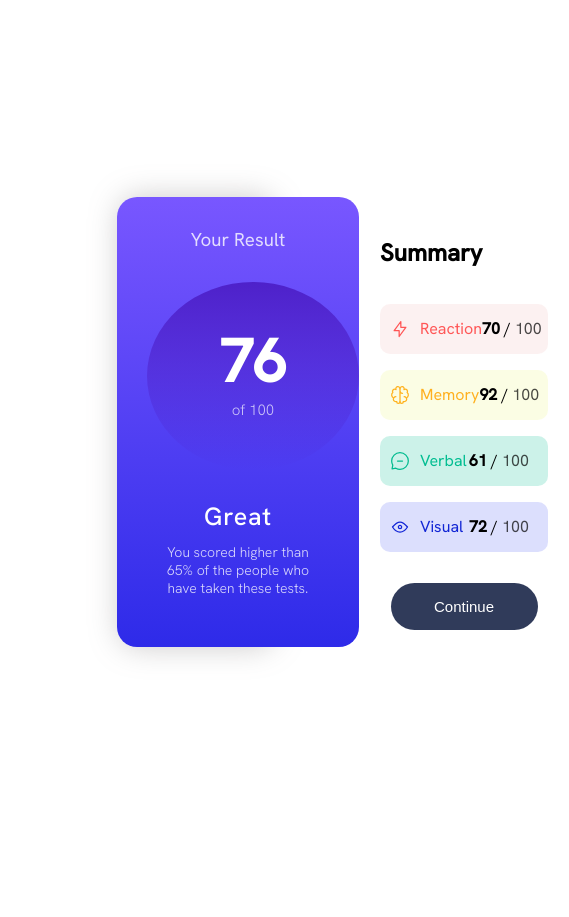
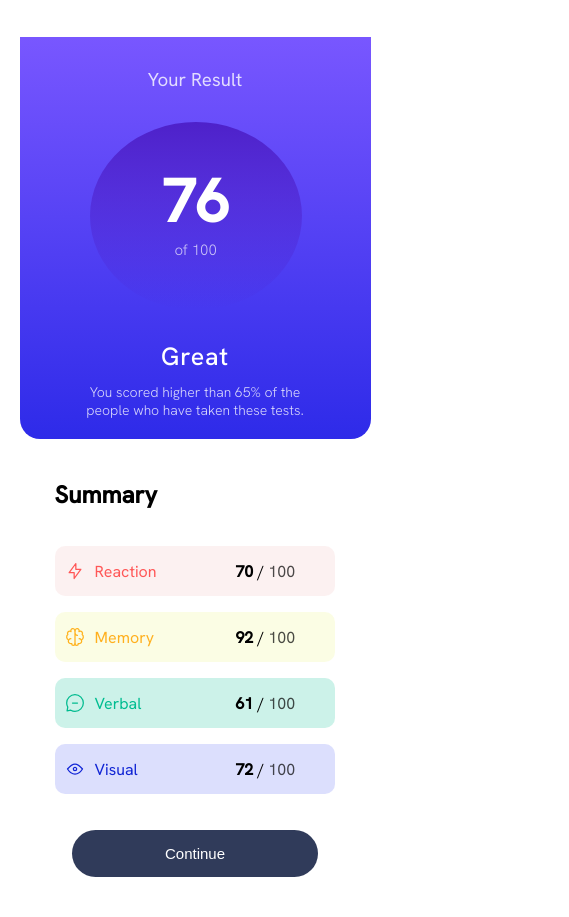
Before and after one commit to Ko-pai/new-project, a plain HTML site: page index.html in a window 390 px wide. Shown: the whole page, 569 px wide, since content can reach past the window. Before the commit the page ends 844 px from the top, so only its background shows below. Drawn offline with Linux system fonts and the light colour scheme.

Commit message:
Fixed Mobile View

```diff
--- a/index.html
+++ b/index.html
@@ -12,6 +12,7 @@
 </head>
 <body>
     <div class="main">
+        <div class="main-container">
             <div class="card-container">
                 <div class="left">
                     <h3>Your Result</h3>
@@ -69,6 +70,7 @@
                 </div>
             </div>
         </div>
+    </div>
     <script src="new.js"></script>
 </body>
 </html>
--- a/style.css
+++ b/style.css
@@ -14,8 +14,16 @@ body{
 
 
 }
+.main-container{
+    width: 90%;
+    height: 90%;
+    display: flex;
+    justify-content: center;
+    align-items: center;
+
+}
 .card-container{
-    width: 40%;
+    width: 50%;
     height: 450px;
     display: flex;
     border-radius: 20px;
@@ -30,6 +38,7 @@ body{
     border-radius: inherit;
     text-align: center;
     justify-content: center;
+    align-items: center;
 }
 .h1-container{
     width: 12rem;
@@ -283,3 +292,44 @@ button:active{
 .reactionColor{
     background: rgba(163, 158, 158, 0.4);
 }
+
+
+
+/* for desktop */
+@media (max-width : 1024px){
+        .card-container{
+            width: 80%;
+        }
+}
+/* For mobile */
+@media (max-width : 500px){
+    .card-container{
+        flex-direction: column;
+        height: 100%;
+        width: 100vw;
+        margin-top: -10px;
+        border-radius: 0px;
+        border-bottom-left-radius: 20px;
+        border-bottom-right-radius: 20px;
+        box-shadow: none;
+    }
+    .h1-container{
+        margin-left: 20%;
+
+    }
+    .bottom{
+        margin-bottom: 20px;
+    }
+    button{
+        margin-top: 20px;
+        margin-bottom: 40px;
+    }
+}
+@media (max-width : 375px){
+    .h1-container{
+        margin-left: 70px;
+    }
+    .bottom div{
+        width: 80%;
+    }
+}
```
Lines whose indentation alone changed are shown as unchanged.
